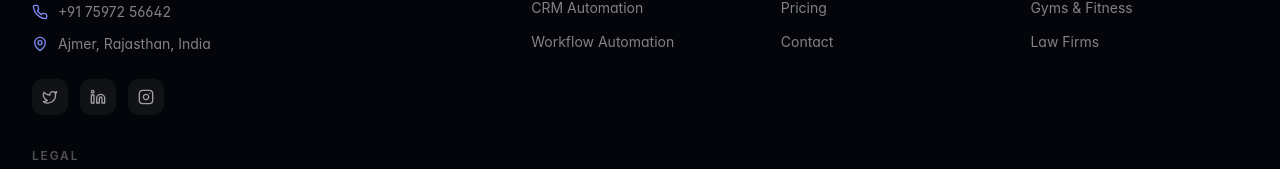
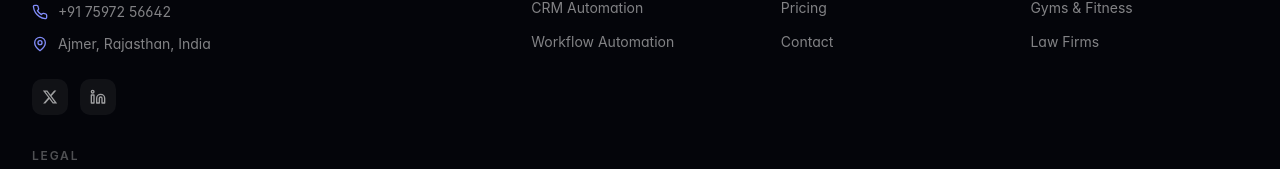
Before and after one commit to sohailk-cpu/Page2Lead, a React (Vite) app: page /faq in a window 1280 px wide. Shown: the part 2344-2513 px from the top of the page. Built offline with nearby package versions, Linux system fonts and the light colour scheme.

Commit message:
Update footer social icons to X and LinkedIn

```diff
--- a/src/components/layout/Footer.tsx
+++ b/src/components/layout/Footer.tsx
@@ -1,5 +1,5 @@
 import { Link } from 'react-router-dom'
-import { Mail, Phone, MapPin, Twitter, Linkedin, Instagram } from 'lucide-react'
+import { Mail, Phone, MapPin, Linkedin } from 'lucide-react'
 
 const footerLinks = {
   Services: [
@@ -72,17 +72,26 @@ export function Footer() {
             {/* Social */}
             <div className="flex items-center gap-3 mt-6">
               {[
-                { icon: Twitter, href: '#', label: 'Twitter' },
-                { icon: Linkedin, href: '#', label: 'LinkedIn' },
-                { icon: Instagram, href: '#', label: 'Instagram' },
-              ].map(({ icon: Icon, href, label }) => (
+                { type: 'x', href: '#', label: 'X' },
+                { type: 'linkedin', href: '#', label: 'LinkedIn' },
+              ].map(({ type, href, label }) => (
                 <a
                   key={label}
                   href={href}
                   aria-label={label}
                   className="w-9 h-9 rounded-lg bg-white/5 hover:bg-white/10 flex items-center justify-center transition-colors"
                 >
-                  <Icon className="w-4 h-4 text-white/60" />
+                  {type === 'linkedin' ? (
+                    <Linkedin className="w-4 h-4 text-white/60" />
+                  ) : (
+                    <svg
+                      viewBox="0 0 24 24"
+                      aria-hidden="true"
+                      className="w-4 h-4 fill-white/60"
+                    >
+                      <path d="M18.244 2.25h3.308l-7.227 8.26 8.502 11.24h-6.657l-5.214-6.817-5.964 6.817H1.684l7.73-8.835L1.254 2.25H8.05l4.713 6.231 5.481-6.231Zm-1.161 17.52h1.833L7.084 4.126H5.117L17.083 19.77Z" />
+                    </svg>
+                  )}
                 </a>
               ))}
             </div>
```
